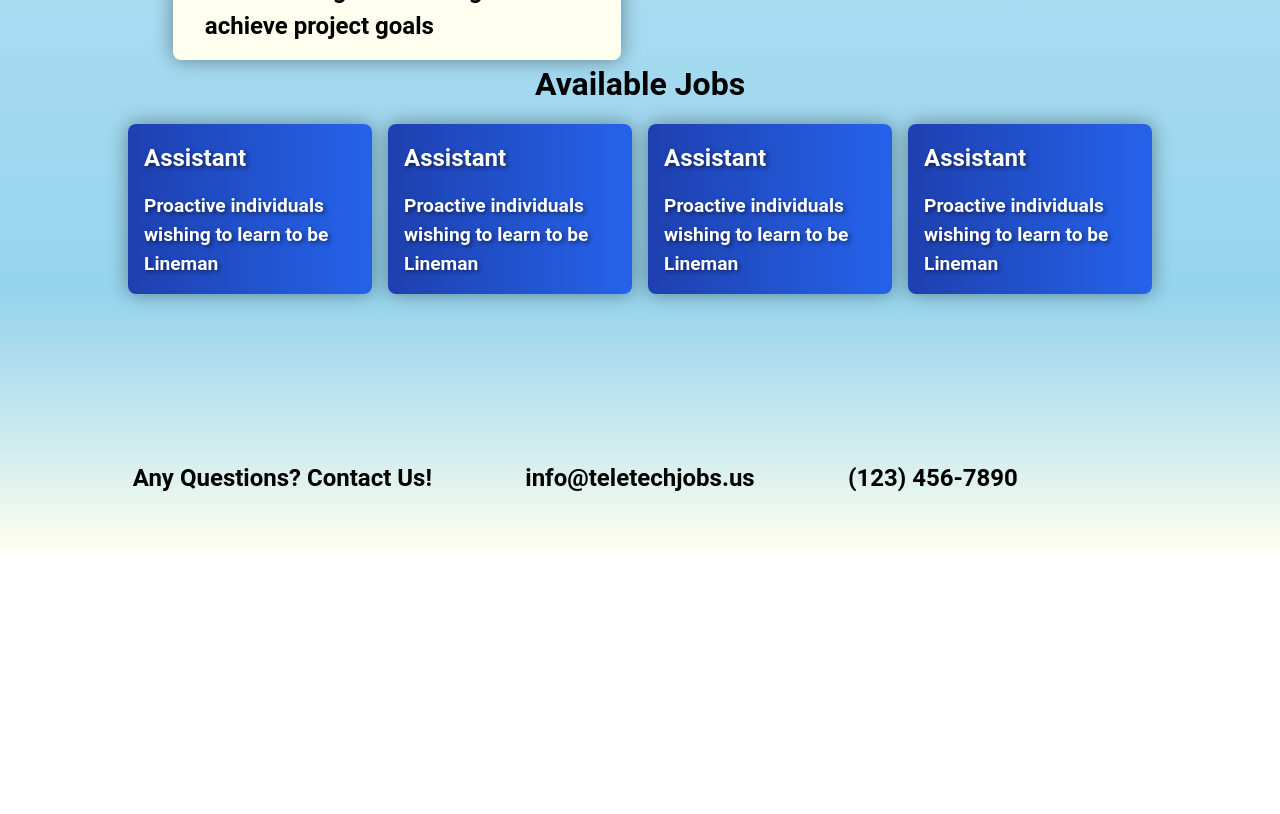
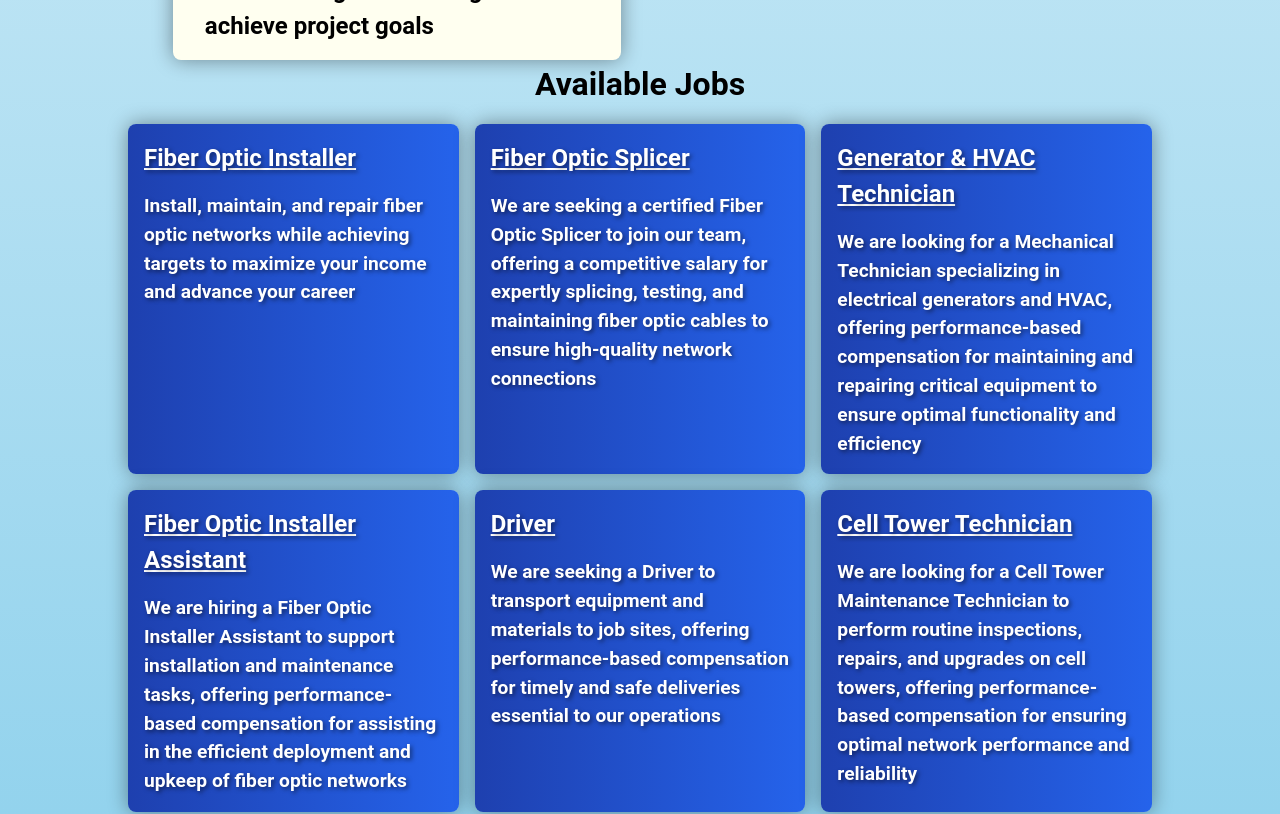
Before and after one commit to magnusquest/teletechjobs, a Next.js app: page / in a window 1280 px wide. Shown: the part 1460-2274 px from the top of the page. Before the commit the page ends 2010 px from the top, so only its background shows below. Built offline with nearby package versions, Linux system fonts and the light colour scheme.

Commit message:
added working form with validation and jobs

```diff
--- a/src/components/Button.tsx
+++ b/src/components/Button.tsx
@@ -1,9 +1,16 @@
 import Link from "next/link";
 
-const Button = () => {
+import { MouseEventHandler } from "react";
+
+interface ButtonProps {
+  onClick: MouseEventHandler<HTMLAnchorElement>;
+}
+
+const Button = ({ onClick }: ButtonProps) => {
   return (
     <Link
-      href="/apply"
+      href="#jobs"
+      onClick={onClick}
       className="rounded-lg flex items-center justify-center bg-gradient-to-r from-blue-800 to-blue-600 w-2/5 h-12 text-white font-semibold hover:from-blue-900 hover:to-blue-700 transition-colors"
     >
       Apply Now
--- /dev/null
+++ b/src/components/Form.tsx
@@ -0,0 +1,159 @@
+import { useState, useEffect } from "react";
+
+interface FormProps {
+  showModal: boolean;
+  onClose: () => void;
+  initialJob: string;
+}
+
+const Form: React.FC<FormProps> = ({ showModal, onClose, initialJob }) => {
+  const [formData, setFormData] = useState({
+    name: "",
+    email: "",
+    phone: "",
+    age: "",
+    job: initialJob,
+  });
+
+  useEffect(() => {
+    setFormData((prevData) => ({ ...prevData, job: initialJob }));
+  }, [initialJob]);
+
+  const [errors, setErrors] = useState({
+    name: "",
+    email: "",
+    phone: "",
+    age: "",
+    job: "",
+  });
+
+  const validate = () => {
+    let valid = true;
+    let newErrors = { name: "", email: "", phone: "", age: "", job: "" };
+
+    if (!formData.name) {
+      newErrors.name = "Name is required";
+      valid = false;
+    }
+
+    const emailPattern = /^[^\s@]+@[^\s@]+\.[^\s@]+$/;
+    if (!formData.email || !emailPattern.test(formData.email)) {
+      newErrors.email = "Valid email is required";
+      valid = false;
+    }
+
+    const phonePattern = /^\d{10}$/;
+    if (!formData.phone || !phonePattern.test(formData.phone)) {
+      newErrors.phone = "Valid 10-digit phone number is required";
+      valid = false;
+    }
+
+    if (!formData.age || isNaN(Number(formData.age)) || Number(formData.age) <= 0) {
+      newErrors.age = "Valid age is required";
+      valid = false;
+    }
+
+    if (!formData.job) {
+      newErrors.job = "Job selection is required";
+      valid = false;
+    }
+
+    setErrors(newErrors);
+    return valid;
+  };
+
+  const handleChange = (e: React.ChangeEvent<HTMLInputElement | HTMLSelectElement>) => {
+    setFormData({ ...formData, [e.target.name]: e.target.value });
+  };
+
+  const handleSubmit = (e: React.FormEvent) => {
+    e.preventDefault();
+    if (validate()) {
+      // Handle form submission
+      console.log("Form submitted", formData);
+    }
+  };
+
+  if (!showModal) return null;
+
+  return (
+    <div className="fixed inset-0 flex items-center justify-center bg-black bg-opacity-50" onClick={onClose}>
+      <div className="bg-white p-8 rounded-lg shadow-lg w-96 relative" onClick={(e) => e.stopPropagation()}>
+        <button onClick={onClose} className="absolute top-2 right-2 text-gray-500 hover:text-gray-700">
+          &times;
+        </button>
+        <h2 className="text-2xl mb-4">Contact Form</h2>
+        <form onSubmit={handleSubmit}>
+          <div className="mb-4">
+            <label className="block text-gray-700">Name</label>
+            <input
+              type="text"
+              name="name"
+              value={formData.name}
+              onChange={handleChange}
+              className="w-full p-2 border border-gray-300 rounded mt-1"
+            />
+            {errors.name && <p className="text-red-500 text-sm">{errors.name}</p>}
+          </div>
+          <div className="mb-4">
+            <label className="block text-gray-700">Email</label>
+            <input
+              type="email"
+              name="email"
+              value={formData.email}
+              onChange={handleChange}
+              className="w-full p-2 border border-gray-300 rounded mt-1"
+            />
+            {errors.email && <p className="text-red-500 text-sm">{errors.email}</p>}
+          </div>
+          <div className="mb-4">
+            <label className="block text-gray-700">Phone</label>
+            <input
+              type="text"
+              name="phone"
+              value={formData.phone}
+              onChange={handleChange}
+              className="w-full p-2 border border-gray-300 rounded mt-1"
+            />
+            {errors.phone && <p className="text-red-500 text-sm">{errors.phone}</p>}
+          </div>
+          <div className="mb-4">
+            <label className="block text-gray-700">Age</label>
+            <input
+              type="text"
+              name="age"
+              value={formData.age}
+              onChange={handleChange}
+              className="w-full p-2 border border-gray-300 rounded mt-1"
+            />
+            {errors.age && <p className="text-red-500 text-sm">{errors.age}</p>}
+          </div>
+          <div className="mb-4">
+            <label className="block text-gray-700">Job</label>
+            <select
+              name="job"
+              value={formData.job}
+              onChange={handleChange}
+              className="w-full p-2 border border-gray-300 rounded mt-1">
+              <option value="">Select a job</option>
+              <option value="Fiber Optic Installer">Fiber Optic Installer</option>
+              <option value="Fiber Optic Splicer">Fiber Optic Splicer</option>
+              <option value="Generator & HVAC Technician">Generator & HVAC Technician</option>
+              <option value="Fiber Optic Installer Assistant">Fiber Optic Installer Assistant</option>
+              <option value="Driver">Driver</option>
+              <option value="Cell Tower Technician">Cell Tower Technician</option>
+            </select>
+            {errors.job && <p className="text-red-500 text-sm">{errors.job}</p>}
+          </div>
+          <button
+            type="submit"
+            className="w-full py-2 bg-gradient-to-r from-blue-800 to-blue-600 text-white rounded-lg hover:from-blue-900 hover:to-blue-700 transition-colors">
+            Submit
+          </button>
+        </form>
+      </div>
+    </div>
+  );
+};
+
+export default Form;
--- a/src/components/JobApps.tsx
+++ b/src/components/JobApps.tsx
@@ -1,40 +1,80 @@
 "use client";
 import Link from "next/link";
+import { useState } from "react";
+import Form from "@/components/Form";
 
 const JobApps = () => {
+  const [showModal, setShowModal] = useState(false);
+  const [selectedJob, setSelectedJob] = useState("");
+
+  const handleLinkClick = (job: string) => {
+    setSelectedJob(job);
+    setShowModal(true);
+  };
+
   return (
     <div className="justify-center">
-      <h2 className="text-center">Available Jobs</h2>
-      <div className="grid text-center lg:mb-0 lg:w-full lg:max-w-5xl lg:grid-cols-4 lg:text-left gap-4">
+      <h2 id="jobs" className="text-center">
+        Available Jobs
+      </h2>
+      <div className="grid text-center lg:mb-0 lg:w-full lg:max-w-5xl lg:grid-cols-3 lg:text-left gap-4">
         <Link
-          href=""
-          className="p-4 rounded-lg items-center justify-center bg-gradient-to-r from-blue-800 to-blue-600 w-full h-full text-white font-semibold hover:from-blue-900 hover:to-blue-700 transition-colors"
-        >
-          <h4>Assistant</h4>
-          Proactive individuals wishing to learn to be Lineman
+          href="#jobs"
+          onClick={() => handleLinkClick("Fiber Optic Installer")}
+          className="p-4 rounded-lg items-center justify-center bg-gradient-to-r from-blue-800 to-blue-600 w-full h-full text-white font-semibold hover:from-blue-900 hover:to-blue-700 transition-colors">
+          <h4 className="underline">Fiber Optic Installer</h4>
+          Install, maintain, and repair fiber optic networks while achieving targets to maximize your income and advance
+          your career
         </Link>
+
         <Link
-          href=""
-          className="p-4 rounded-lg items-center justify-center bg-gradient-to-r from-blue-800 to-blue-600 w-full h-full text-white font-semibold hover:from-blue-900 hover:to-blue-700 transition-colors"
-        >
-          <h4>Assistant</h4>
-          Proactive individuals wishing to learn to be Lineman
+          href="#jobs"
+          onClick={() => handleLinkClick("Fiber Optic Splicer")}
+          className="p-4 rounded-lg items-center justify-center bg-gradient-to-r from-blue-800 to-blue-600 w-full h-full text-white font-semibold hover:from-blue-900 hover:to-blue-700 transition-colors">
+          <h4 className="underline">Fiber Optic Splicer</h4>
+          We are seeking a certified Fiber Optic Splicer to join our team, offering a competitive salary for expertly
+          splicing, testing, and maintaining fiber optic cables to ensure high-quality network connections
         </Link>
+
         <Link
-          href=""
-          className="p-4 rounded-lg items-center justify-center bg-gradient-to-r from-blue-800 to-blue-600 w-full h-full text-white font-semibold hover:from-blue-900 hover:to-blue-700 transition-colors"
-        >
-          <h4>Assistant</h4>
-          Proactive individuals wishing to learn to be Lineman
+          href="#jobs"
+          onClick={() => handleLinkClick("Generator & HVAC Technician")}
+          className="p-4 rounded-lg items-center justify-center bg-gradient-to-r from-blue-800 to-blue-600 w-full h-full text-white font-semibold hover:from-blue-900 hover:to-blue-700 transition-colors">
+          <h4 className="underline">Generator & HVAC Technician</h4>
+          We are looking for a Mechanical Technician specializing in electrical generators and HVAC, offering
+          performance-based compensation for maintaining and repairing critical equipment to ensure optimal
+          functionality and efficiency
         </Link>
+
         <Link
-          href=""
-          className="p-4 rounded-lg items-center justify-center bg-gradient-to-r from-blue-800 to-blue-600 w-full h-full text-white font-semibold hover:from-blue-900 hover:to-blue-700 transition-colors"
-        >
-          <h4>Assistant</h4>
-          Proactive individuals wishing to learn to be Lineman
+          href="#jobs"
+          onClick={() => handleLinkClick("Fiber Optic Installer Assistant")}
+          className="p-4 rounded-lg items-center justify-center bg-gradient-to-r from-blue-800 to-blue-600 w-full h-full text-white font-semibold hover:from-blue-900 hover:to-blue-700 transition-colors">
+          <h4 className="underline">Fiber Optic Installer Assistant</h4>
+          We are hiring a Fiber Optic Installer Assistant to support installation and maintenance tasks, offering
+          performance-based compensation for assisting in the efficient deployment and upkeep of fiber optic networks
+        </Link>
+
+        <Link
+          href="#jobs"
+          onClick={() => handleLinkClick("Driver")}
+          className="p-4 rounded-lg items-center justify-center bg-gradient-to-r from-blue-800 to-blue-600 w-full h-full text-white font-semibold hover:from-blue-900 hover:to-blue-700 transition-colors">
+          <h4 className="underline">Driver</h4>
+          We are seeking a Driver to transport equipment and materials to job sites, offering performance-based
+          compensation for timely and safe deliveries essential to our operations
+        </Link>
+
+        <Link
+          href="#jobs"
+          onClick={() => handleLinkClick("Cell Tower Technician")}
+          className="p-4 rounded-lg items-center justify-center bg-gradient-to-r from-blue-800 to-blue-600 w-full h-full text-white font-semibold hover:from-blue-900 hover:to-blue-700 transition-colors">
+          <h4 className="underline">Cell Tower Technician</h4>
+          We are looking for a Cell Tower Maintenance Technician to perform routine inspections, repairs, and upgrades
+          on cell towers, offering performance-based compensation for ensuring optimal network performance and
+          reliability
         </Link>
       </div>
+      <Form showModal={showModal} onClose={() => setShowModal(false)} initialJob={selectedJob} />
     </div>
   );
 };
```
Also changed, not shown: src/components/Header.tsx (+25 -1 lines).
